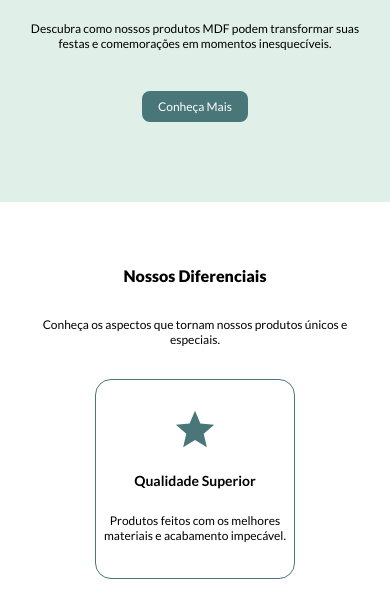
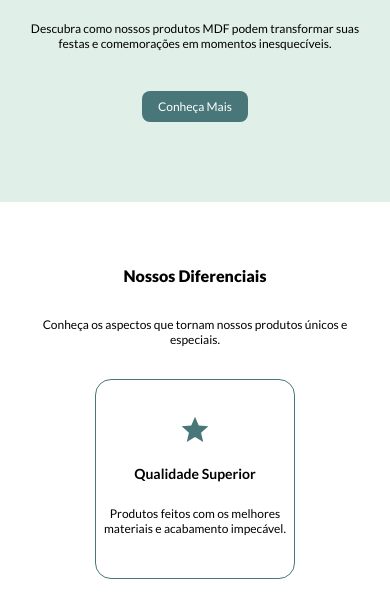
Before and after one commit to LuanCLF/Cilene-Artesanatos, a plain HTML site: page index.html in a window 390 px wide. Shown: the part 211-811 px from the top of the page. Drawn offline with Linux system fonts and the light colour scheme.

Commit message:
fix: ajustei o tamanho dos icons no card

```diff
--- a/styles.css
+++ b/styles.css
@@ -265,6 +265,15 @@ main {
 
           padding: var(--tam-size-1);
         }
+
+        span {
+          img {
+            @media (max-width: 700px) {
+              width: 32px;
+              height: 32px;
+            }
+          }
+        }
       }
     }
   }
```
